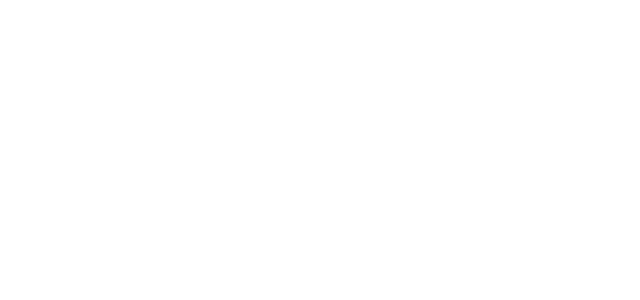
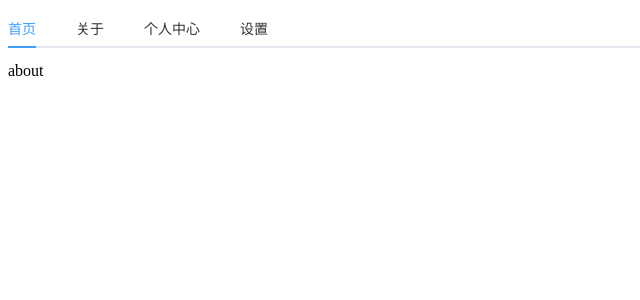
Before and after one commit to JL-Code/eshop-playground, a Nuxt app: page /parent/About in a window 1280 px wide. Before the commit this address had no page. Shown: the top 300 px of the page, without its empty margins (0-640 px from the left). Built offline with nearby package versions, Linux system fonts and the light colour scheme.

Commit message:
feat(页面): 添加父级页面和路由配置
添加父级页面组件和子页面路由，包括首页、关于、个人中心和设置页面
配置Element Plus模块并添加相关依赖
实现基于路由的标签页导航功能

```diff
--- a/nuxt.config.ts
+++ b/nuxt.config.ts
@@ -5,9 +5,17 @@
   compatibilityDate: "2025-05-15",
   ssr: false,
   devtools: { enabled: true },
+
   nitro: {
     rollupConfig: {
       plugins: [vue()],
     },
   },
+
+  modules: ["@element-plus/nuxt"],
+  elementPlus: {
+    // 可选配置
+    icon: "ElIcon",
+    importStyle: "scss",
+  },
 });
--- /dev/null
+++ b/pages/parent.vue
@@ -0,0 +1,63 @@
+<template>
+  <div>
+    <el-tabs v-model="activeTab" @tab-click="handleTabClick">
+      <el-tab-pane
+        v-for="tab in tabs"
+        :key="tab.name"
+        :label="tab.label"
+        :name="tab.name"
+      >
+        <!-- 路由视图 -->
+        <NuxtPage />
+      </el-tab-pane>
+    </el-tabs>
+  </div>
+</template>
+
+<script lang="ts" setup>
+import type { TabsPaneContext } from "element-plus";
+
+const router = useRouter();
+const route = useRoute();
+
+// Tab 配置
+const tabs = ref([
+  { name: "home", label: "首页", path: "/parent" },
+  { name: "about", label: "关于", path: "/parent/about" },
+  { name: "profile", label: "个人中心", path: "/parent/profile" },
+  { name: "settings", label: "设置", path: "/parent/settings" },
+]);
+
+// 当前激活的 Tab
+const activeTab = ref("home");
+
+// 根据当前路由设置激活的 Tab
+const setActiveTabFromRoute = () => {
+  const currentTab = tabs.value.find((tab) => tab.path === route.path);
+  if (currentTab) {
+    activeTab.value = currentTab.name;
+  }
+};
+
+// Tab 点击处理
+const handleTabClick = (pane: TabsPaneContext) => {
+  const targetTab = tabs.value.find((tab) => tab.name === pane.paneName);
+  if (targetTab && targetTab.path !== route.path) {
+    router.push(targetTab.path);
+  }
+};
+
+// 监听路由变化
+watch(
+  () => route.path,
+  () => {
+    setActiveTabFromRoute();
+  },
+  { immediate: true }
+);
+
+// 组件挂载时初始化
+onMounted(() => {
+  setActiveTabFromRoute();
+});
+</script>
--- /dev/null
+++ b/pages/parent/About.vue
@@ -0,0 +1,5 @@
+<script setup></script>
+
+<template>
+  <div>about</div>
+</template>
--- /dev/null
+++ b/pages/parent/Home.vue
@@ -0,0 +1,5 @@
+<script setup></script>
+
+<template>
+  <div>home</div>
+</template>
--- /dev/null
+++ b/pages/parent/Profile.vue
@@ -0,0 +1,5 @@
+<script setup></script>
+
+<template>
+  <div>profile</div>
+</template>
--- /dev/null
+++ b/pages/parent/Settings.vue
@@ -0,0 +1,5 @@
+<script setup></script>
+
+<template>
+  <div>settings</div>
+</template>
```
Also changed, not shown: package.json (+7 -1 lines), 1 other file (tests, documents, lock files or other folders).
